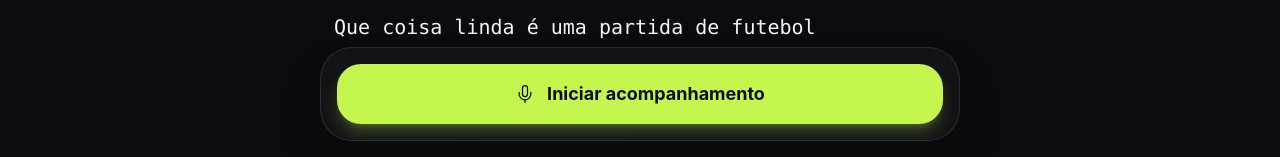
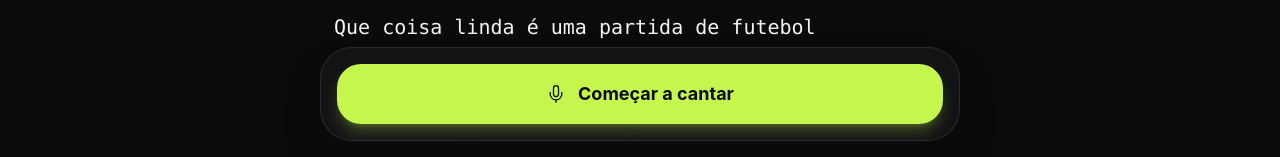
Before and after one commit to jboscodesign-82/teste, a Next.js app in the folder smart-cifra/: page /musicas/default-skank-futebol-001/apresentar in a window 1280 px wide. Shown: the part 635-792 px from the top of the page. Built offline with nearby package versions, Linux system fonts and the light colour scheme; no server answers.

Commit message:
Atualiza texto do botão para 'Começar a cantar'

```diff
--- a/smart-cifra/src/components/PresentationControls.tsx
+++ b/smart-cifra/src/components/PresentationControls.tsx
@@ -58,7 +58,7 @@ export default function PresentationControls({
             className="w-full flex items-center justify-center gap-3 py-4 rounded-3xl bg-brand hover:bg-brand-dark disabled:opacity-40 disabled:cursor-not-allowed text-ink font-bold text-lg shadow-lg shadow-brand/25 transition-all active:scale-[0.98]"
           >
             <Mic className="w-5 h-5" strokeWidth={1.5} />
-            Iniciar acompanhamento
+            Começar a cantar
           </button>
         </div>
       </div>
```
